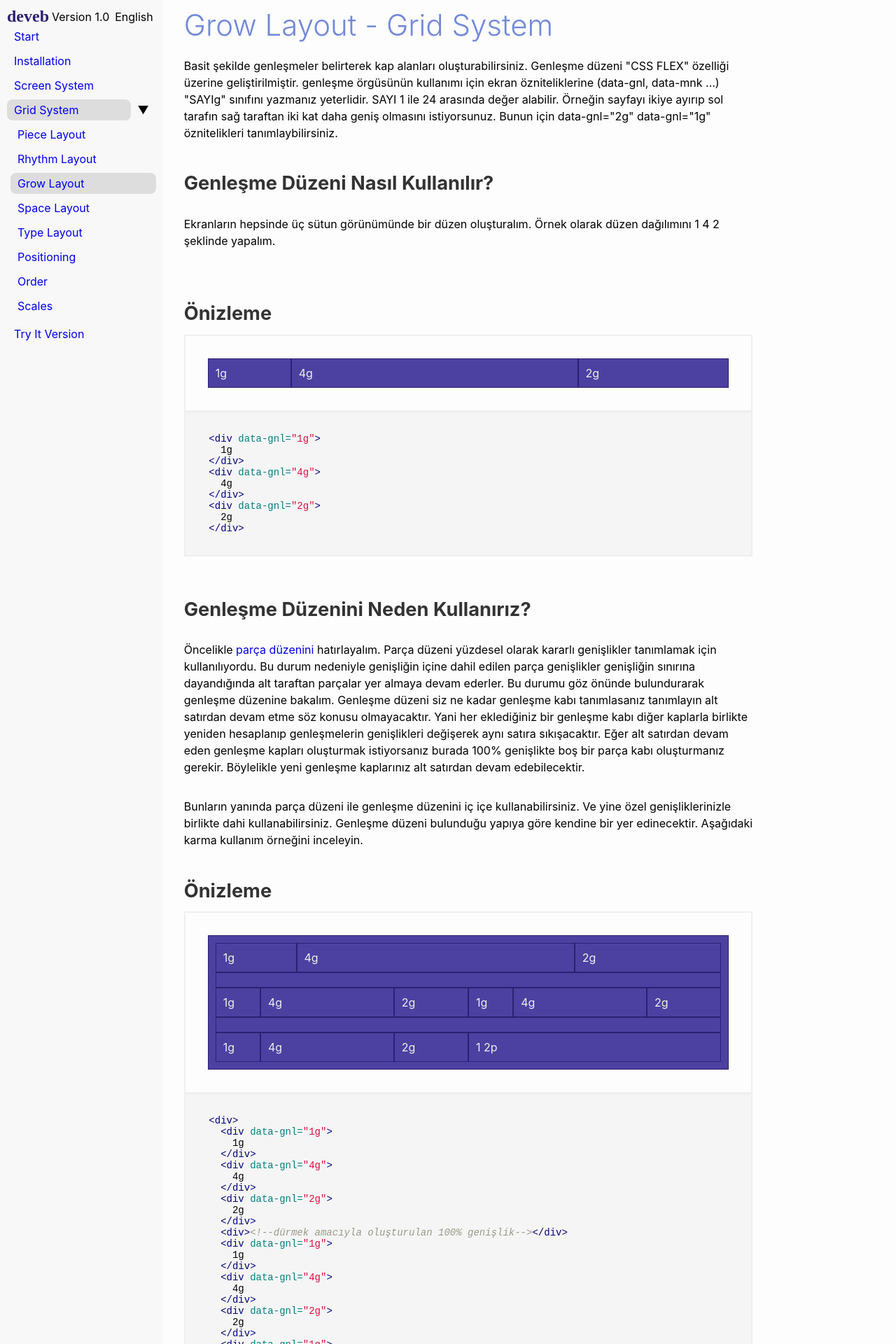
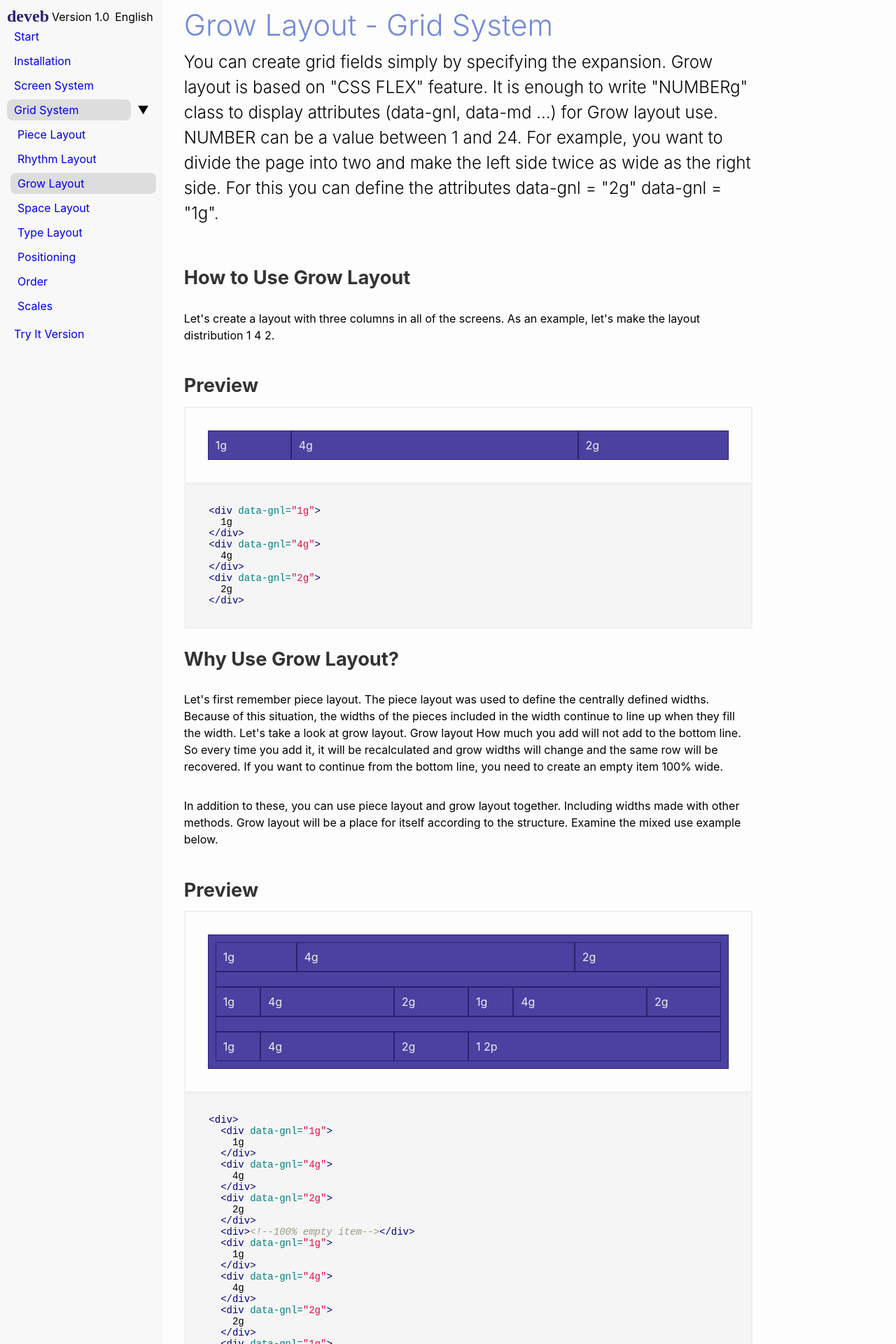
Before and after one commit to data-deveb/data-deveb.github.io, a Jekyll site: the page built from 1.0/en/kap-orgusu/genlesme-duzeni.html, in a window 1280 px wide. Shown: the top 1920 px of the page at 70% size. Built offline with Jekyll 4.4.1, drawn with Linux system fonts in a browser that asks for light colours; some web fonts are replaced; some of the changed text lies outside the part shown.

Commit message:
deveb 1.0 grow layout
Grow layout document done.

```diff
--- a/1.0/en/kap-orgusu/genlesme-duzeni.html
+++ b/1.0/en/kap-orgusu/genlesme-duzeni.html
@@ -2,14 +2,16 @@
 layout: s1n0/default
 title: Grow Layout - Grid System
 ---
+  <p class="girlik">
+    You can create grid fields simply by specifying the expansion. Grow layout is based on "CSS FLEX" feature. It is enough to write "NUMBERg" class to display attributes (data-gnl, data-md ...) for Grow layout use. NUMBER can be a value between 1 and 24. For example, you want to divide the page into two and make the left side twice as wide as the right side. For this you can define the attributes data-gnl = "2g" data-gnl = "1g".
+  </p>
+  <h3>How to Use Grow Layout</h3>
+  <p>
+    Let's create a layout with three columns in all of the screens. As an example, let's make the layout distribution 1 4 2.
+  </p>
 
-  <p>Basit şekilde genleşmeler belirterek kap alanları oluşturabilirsiniz. Genleşme düzeni "CSS FLEX" özelliği üzerine geliştirilmiştir. genleşme örgüsünün kullanımı için ekran özniteliklerine (data-gnl, data-mnk ...) "<span data-metin="ana">SAYIg</span>" sınıfını yazmanız yeterlidir. SAYI 1 ile 24 arasında değer alabilir. Örneğin sayfayı ikiye ayırıp sol tarafın sağ taraftan iki kat daha geniş olmasını istiyorsunuz. Bunun için data-gnl="2g" data-gnl="1g" öznitelikleri tanımlaybilirsiniz.</p>
-
-  <h3>Genleşme Düzeni Nasıl Kullanılır?</h3>
-  <p>Ekranların hepsinde üç sütun görünümünde bir düzen oluşturalım. Örnek olarak düzen dağılımını 1 4 2 şeklinde yapalım.</p>
-  <p></p>
   <div class="örnek">
-    <h3>Önizleme</h3>
+    <h3>Preview</h3>
     <div class="önizleme">
       <div data-gnl="1g">
         1g
@@ -33,14 +35,17 @@ title: Grow Layout - Grid System
       2g
     </div>
   {% endhighlight %}
-  <p></p>
 
-  <h3>Genleşme Düzenini Neden Kullanırız?</h3>
+  <h3>Why Use Grow Layout?</h3>
 
-  <p>Öncelikle <a href="/1.0/tr/kap-orgusu/parca-duzeni.html">parça düzenini</a> hatırlayalım. Parça düzeni yüzdesel olarak kararlı genişlikler tanımlamak için kullanılıyordu. Bu durum nedeniyle genişliğin içine dahil edilen parça genişlikler genişliğin sınırına dayandığında alt taraftan parçalar yer almaya devam ederler. Bu durumu göz önünde bulundurarak genleşme düzenine bakalım. Genleşme düzeni siz ne kadar genleşme kabı tanımlasanız tanımlayın alt satırdan devam etme söz konusu olmayacaktır. Yani her eklediğiniz bir genleşme kabı diğer kaplarla birlikte yeniden hesaplanıp genleşmelerin genişlikleri değişerek aynı satıra sıkışacaktır. Eğer alt satırdan devam eden genleşme kapları oluşturmak istiyorsanız burada 100% genişlikte boş bir parça kabı oluşturmanız gerekir. Böylelikle yeni genleşme kaplarınız alt satırdan devam edebilecektir.  </p>
-  <p>Bunların yanında parça düzeni ile genleşme düzenini iç içe kullanabilirsiniz. Ve yine özel genişliklerinizle birlikte dahi kullanabilirsiniz. Genleşme düzeni bulunduğu yapıya göre kendine bir yer edinecektir. Aşağıdaki karma kullanım örneğini inceleyin.</p>
+  <p>
+  Let's first remember piece layout. The piece layout was used to define the centrally defined widths. Because of this situation, the widths of the pieces included in the width continue to line up when they fill the width. Let's take a look at grow layout. Grow layout How much you add will not add to the bottom line. So every time you add it, it will be recalculated and grow widths will change and the same row will be recovered. If you want to continue from the bottom line, you need to create an empty item 100% wide.
+</p>
+<p>
+  In addition to these, you can use piece layout and grow layout together. Including widths made with other methods. Grow layout will be a place for itself according to the structure. Examine the mixed use example below.
+</p>
   <div class="örnek">
-    <h3>Önizleme</h3>
+    <h3>Preview</h3>
     <div class="önizleme">
     <div>
       <div data-gnl="1g">
@@ -52,7 +57,7 @@ title: Grow Layout - Grid System
       <div data-gnl="2g">
         2g
       </div>
-      <div><!--dürmek amacıyla oluşturulan 100% genişlik--></div>
+      <div><!--100% empty item--></div>
       <div data-gnl="1g">
         1g
       </div>
@@ -71,7 +76,7 @@ title: Grow Layout - Grid System
       <div data-gnl="2g">
         2g
       </div>
-      <div><!--dürmek amacıyla oluşturulan 100% genişlik--></div>
+      <div><!--100% empty item--></div>
       <div data-gnl="1g">
         1g
       </div>
@@ -98,7 +103,7 @@ title: Grow Layout - Grid System
       <div data-gnl="2g">
         2g
       </div>
-      <div><!--dürmek amacıyla oluşturulan 100% genişlik--></div>
+      <div><!--100% empty item--></div>
       <div data-gnl="1g">
         1g
       </div>
@@ -117,7 +122,7 @@ title: Grow Layout - Grid System
       <div data-gnl="2g">
         2g
       </div>
-      <div><!--dürmek amacıyla oluşturulan 100% genişlik--></div>
+      <div><!--100% empty item--></div>
       <div data-gnl="1g">
         1g
       </div>
@@ -132,14 +137,12 @@ title: Grow Layout - Grid System
       </div>
     </div>
   {% endhighlight %}
-  <p></p>
-
-
-  <h3>Genleşme Ve Parça Düzeni Kıyaslaması</h3>
-  <p>Genleşme düzeni ile parça düzeni aynı hesap dengeleriyle oluşturulmamaktadır. Genleşme düzeninde her genleşme birbiri arasında etkileşimli olup, parça düzeninde ise kararlı genişlik oluşturulur. Örnek ile daha iyi anlayalım.</p>
-  <p></p>
+<h3>Grow vs Piece</h3>
+<p>
+  Grow layout and piece layout are not created with the same account balances. In grow layout, each width is interactive. In Piece layout, stable width is created. Let's understand better by example.
+</p>
   <div class="örnek">
-    <h3>Önizleme</h3>
+    <h3>Preview</h3>
     <div class="önizleme">
     <div>
       <div data-gnl="1g">
@@ -189,4 +192,3 @@ title: Grow Layout - Grid System
       </div>
     </div>
   {% endhighlight %}
-  <p></p>
```
